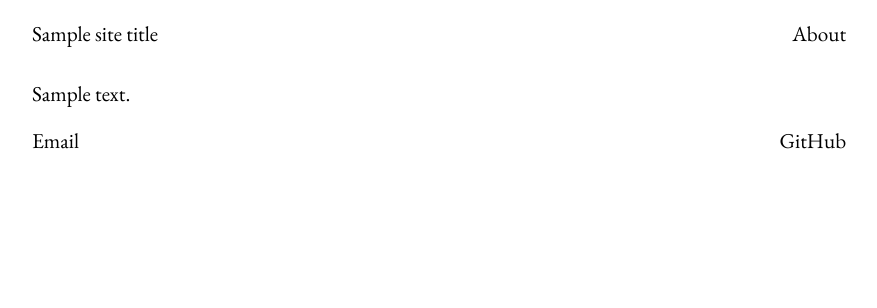
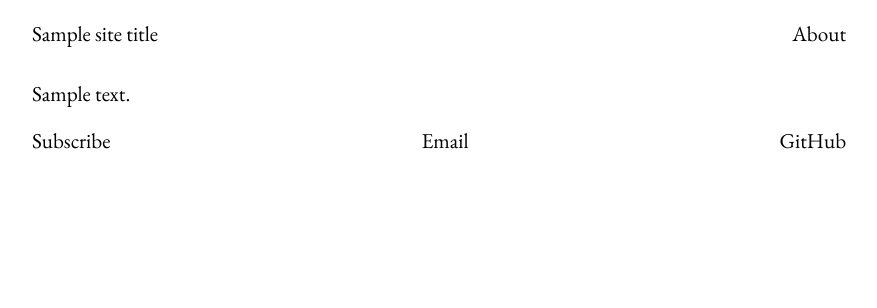
Before and after one commit to cjkenyon/cjkenyon.github.io, a Python web app: template content/templates/page.html in a window 1280 px wide. Shown: the top 308 px of the page, without its empty margins (201-1078 px from the left). Run offline with Jinja, Linux system fonts and the light colour scheme; the template is opened without the code that fills it: most values are stand-ins (such as "Sample title", 1, 10 or a date in 2020).

Commit message:
add subscribe option to the footer

```diff
--- a/content/templates/base.html
+++ b/content/templates/base.html
@@ -21,6 +21,7 @@
   </main>
 
   <footer>
+    <a href="/feed.xml">Subscribe</a>
     <a href="mailto:cjkenyon01@gmail.com">Email</a>
     <a href="https://github.com/cjkenyon">GitHub</a>
   </footer>
```
